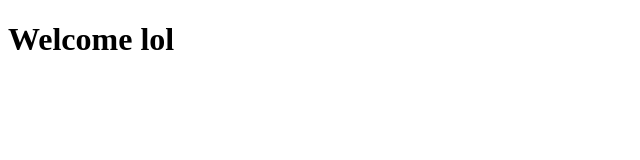
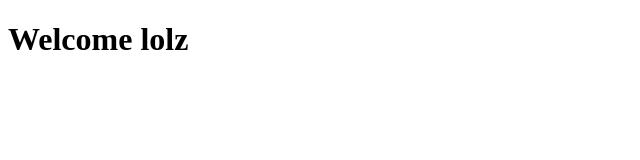
Before and after one commit to didalos/didalos.github.io, a plain HTML site: page index.html in a window 1280 px wide. Shown: the full height of the page, 0-640 px from the left. Drawn offline with Linux system fonts and the light colour scheme.

Commit message:
Update index.html z

```diff
--- a/index.html
+++ b/index.html
@@ -4,7 +4,7 @@
     <title>Canvas Sandbox</title>
   </head>
   <body>
-    <H1>Welcome lol</H1>
+    <H1>Welcome lolz</H1>
     <script type='text/javascript'>
     </script>
 	<div style='color: gray' id='debug'></div>
```
